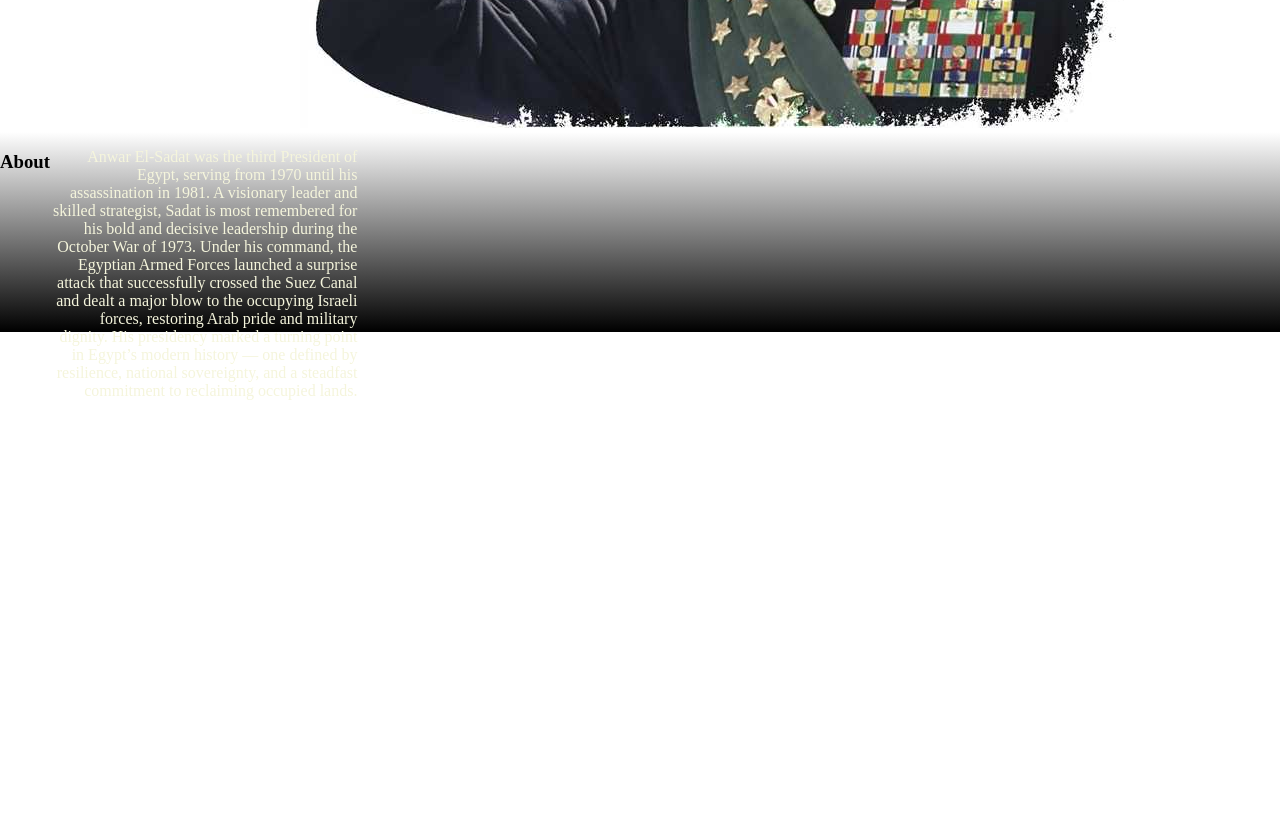
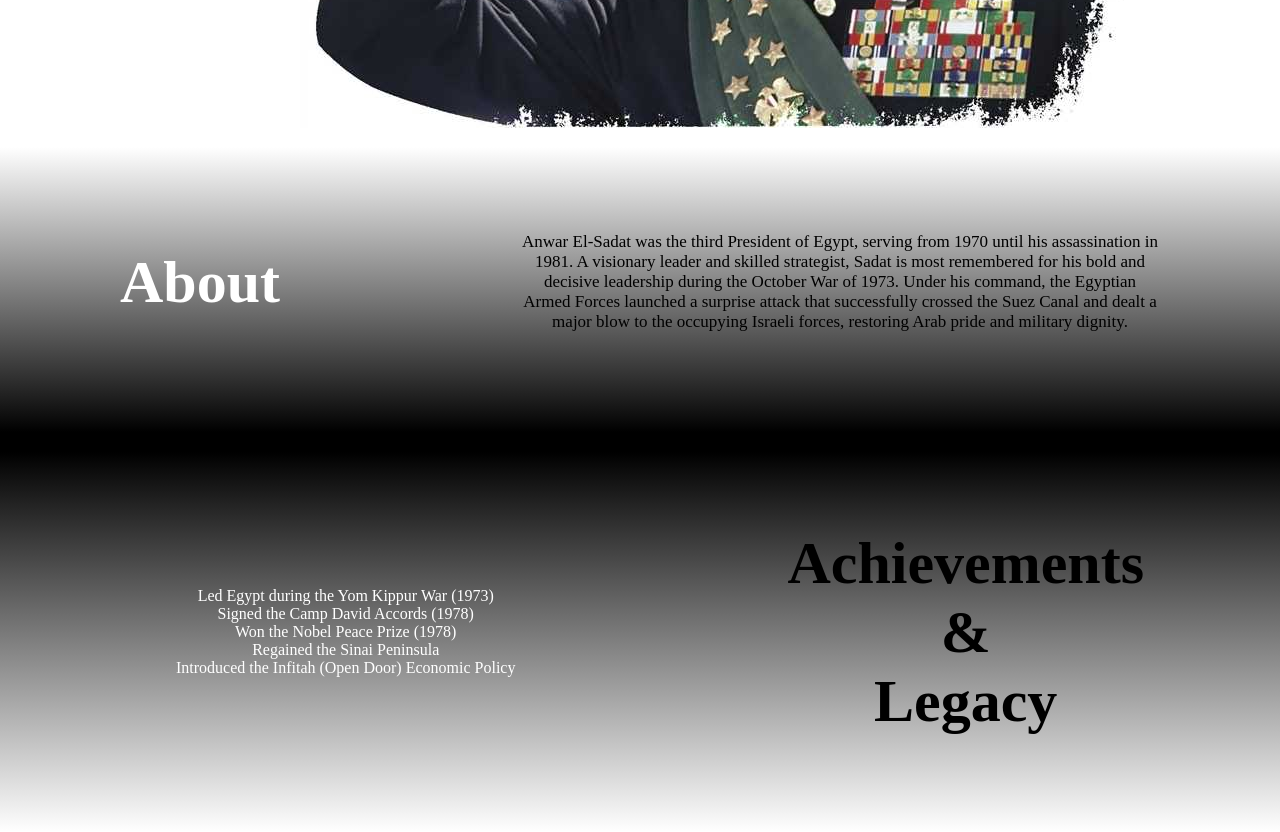
Before and after one commit to mariammahmoud18/Tribute-web-page, a plain HTML site: page index.html in a window 1280 px wide. Shown: the part 526-1358 px from the top of the page. Before the commit the page ends 942 px from the top, so only its background shows below. Drawn offline with Linux system fonts and the light colour scheme.

Commit message:
FEATURE: added legacy & achievements section

```diff
--- a/index.html
+++ b/index.html
@@ -31,11 +31,28 @@
 
         <div class="about">
             <div>
-                <h3>About</h3>
+                <h1 class="about-heading">About</h1>
             </div>
             <div class="about-content">
-                <p>Anwar El-Sadat was the third President of Egypt, serving from 1970 until his assassination in 1981. A visionary leader and skilled strategist, Sadat is most remembered for his bold and decisive leadership during the October War of 1973. Under his command, the Egyptian Armed Forces launched a surprise attack that successfully crossed the Suez Canal and dealt a major blow to the occupying Israeli forces, restoring Arab pride and military dignity. His presidency marked a turning point in Egypt’s modern history — one defined by resilience, national sovereignty, and a steadfast commitment to reclaiming occupied lands.</p>
+                <p>Anwar El-Sadat was the third President of Egypt, serving from 1970 until his assassination in 1981. A visionary leader and skilled strategist, Sadat is most remembered for his bold and decisive leadership during the October War of 1973. Under his command, the Egyptian Armed Forces launched a surprise attack that successfully crossed the Suez Canal and dealt a major blow to the occupying Israeli forces, restoring Arab pride and military dignity.</p>
             </div>
+
+        </div>
+
+        <div class="legacy">
+            <div class="legacy-heading">
+                <h1>Achievements<br>&<br>Legacy</h1>
+            </div>
+
+        <div class="legacy-content">
+            <ul>
+                <li><a href="https://www.history.com/articles/yom-kippur-war">Led Egypt during the Yom Kippur War (1973)</a></li>
+                <li><a href="https://2001-2009.state.gov/p/nea/rls/22578.htm">Signed the Camp David Accords (1978)</a></li>
+                <li><a href="https://www.nobelprize.org/prizes/peace/1978/summary/"> Won the Nobel Peace Prize (1978)</a></li>
+                <li><a href="https://www.britannica.com/event/Camp-David-Accords">Regained the Sinai Peninsula</a></li>
+                <li><a href="https://www.britannica.com/money/economic-system">Introduced the Infitah (Open Door) Economic Policy</a></li>
+            </ul>
+        </div>
 
         </div>
 
--- a/style.css
+++ b/style.css
@@ -1,13 +1,55 @@
+/*GENERAL*/
 body{
     margin: 0;
 }
+a {
+    text-decoration: none;
+    color: inherit;
+    transition: transform 0.3s ease, color 0.3s ease;
+    display: inline-block; /* Required for transform to apply properly */
+  }
+
+  a:hover {
+    transform: scale(1.1);  /* "Pops" the text */
+  }
+
+  ul, ol {
+    list-style: none;        /* Removes bullets or numbers */
+  }
+  h1{
+    text-align: center;
+    font-size: 60px;
+  }
+
+
+  /*MAIN SECTIONS*/
+
 
 .header{
     display: flex;
     justify-content: space-around;
-    flex: 1;
+
 }
 
+.about{
+    height: 300px;
+    background: linear-gradient(to bottom, white 5%, black);
+    display: flex;
+    justify-content: space-around;
+    align-items: center;
+
+
+}
+
+.legacy{
+    height: 400px;
+    background: linear-gradient(to bottom, black 5%, white);
+    display: flex;
+    justify-content: space-around;
+    align-items: center;
+}
+
+/*OTHERS*/
 .side-bar{
     display: flex;
     flex-direction: column;
@@ -15,9 +57,7 @@ body{
     align-items: center;
     flex:1;
 }
-h1{
-    font-size: 60px;
-}
+
 
 .topmost-quote{
     font-style: italic;
@@ -26,18 +66,32 @@ h1{
 
 }
 
-.about{
-    height: 200px;
-    background: linear-gradient(to top, black,white);
-    display: grid;
-    grid-template-columns: 2fr 1fr 1fr;
-   grid-template-areas:
-   "h h h h x" ;
 
+
+.about-heading, .legacy-heading{
+    font-style: bold;
+    text-align: justify;
 }
+
+.about-heading{
+    color: white;
+}
+
 .about-content{
-    text-align: end;
-color: beige;
+    font-size: 17px;
+    text-align:center;
+color: black;
 grid-area: x;
-width: 25%;
+width: 50%;
 }
+
+
+.legacy-content{
+    order:1;
+color:white;
+text-align: center;
+}
+
+.legacy-heading{
+    order: 2;
+}
```
